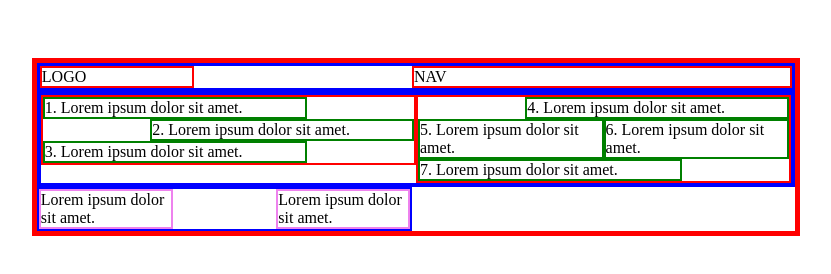
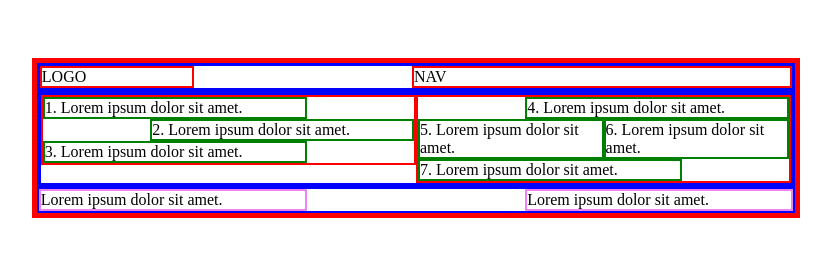
Before and after one commit to Kristle22/nd-kvadratai, a website: page index.html in a window 1280 px wide. Shown: the whole page, without its empty margins (229-1060 px from the left). Drawn offline with Linux system fonts and the light colour scheme.

Commit message:
add-missing-width

```diff
--- a/index.html
+++ b/index.html
@@ -25,7 +25,7 @@
                 <div style="border: 2px solid green; width: 70%; float: left;">7. Lorem ipsum dolor sit amet.</div>
             </div>
         </div>
-        <div style="border: 2px solid blue; float: left;">
+        <div style="border: 2px solid blue; float: left; width: calc(100% - 4px);">
             <div style="border: 2px solid violet; width: 35%; float: left;">Lorem ipsum dolor sit amet.</div>
             <div style="border: 2px solid violet; width: 35%; float: right;">Lorem ipsum dolor sit amet.</div>
         </div>
```
